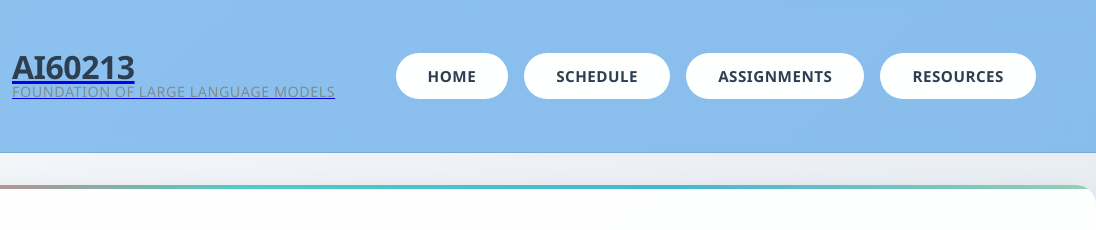
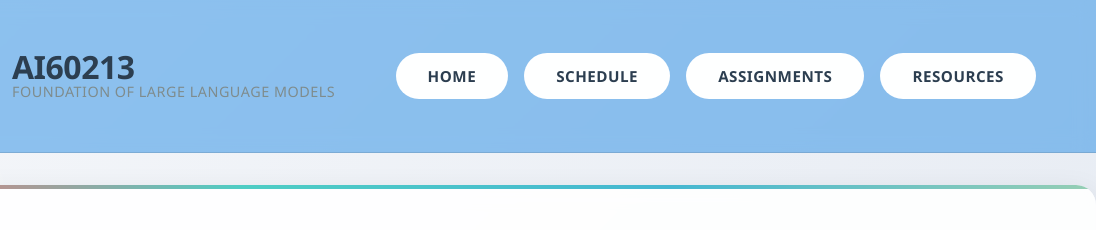
Before and after one commit to plaban/fllm-aut25, a plain HTML site: page index.html in a window 1280 px wide. Shown: the top 230 px of the page, 184-1280 px from the left. Drawn offline with Linux system fonts and the light colour scheme.

Commit message:
modified

```diff
--- a/css/style.css
+++ b/css/style.css
@@ -71,6 +71,7 @@ body {
     color: #2c3e50;
     letter-spacing: -0.5px;
     line-height: 1;
+    transition: all 0.3s ease; /* Add transition */
 }
 
 .course-name {
@@ -80,6 +81,7 @@ body {
     text-transform: uppercase;
     letter-spacing: 0.5px;
     line-height: 1.2;
+    transition: all 0.3s ease; /* Add transition */
 }
 
 .nav-menu {
@@ -2039,6 +2041,25 @@ body {
     gap: 1rem;
     flex-wrap: wrap;
 }
+.course-link {
+    text-decoration: none;
+    transition: all 0.3s ease;
+    cursor: pointer;
+    display: block;
+}
+
+.course-link:hover .course-code {
+    color: #3498db;
+    transform: translateY(-1px);
+}
+
+.course-link:hover .course-name {
+    color: #2c3e50;
+}
+
+.course-link:active {
+    transform: translateY(0);
+}
 
 
 
```
